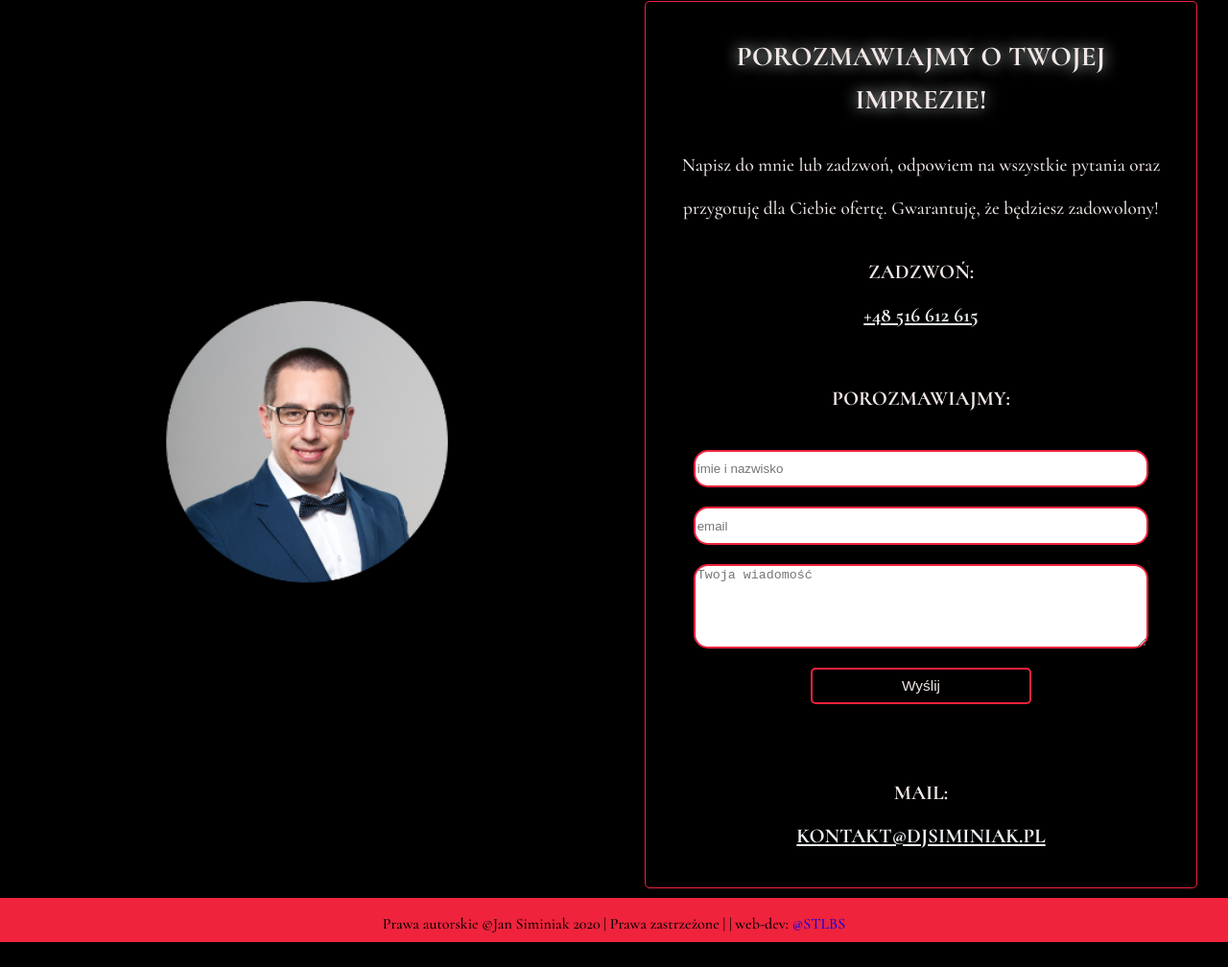
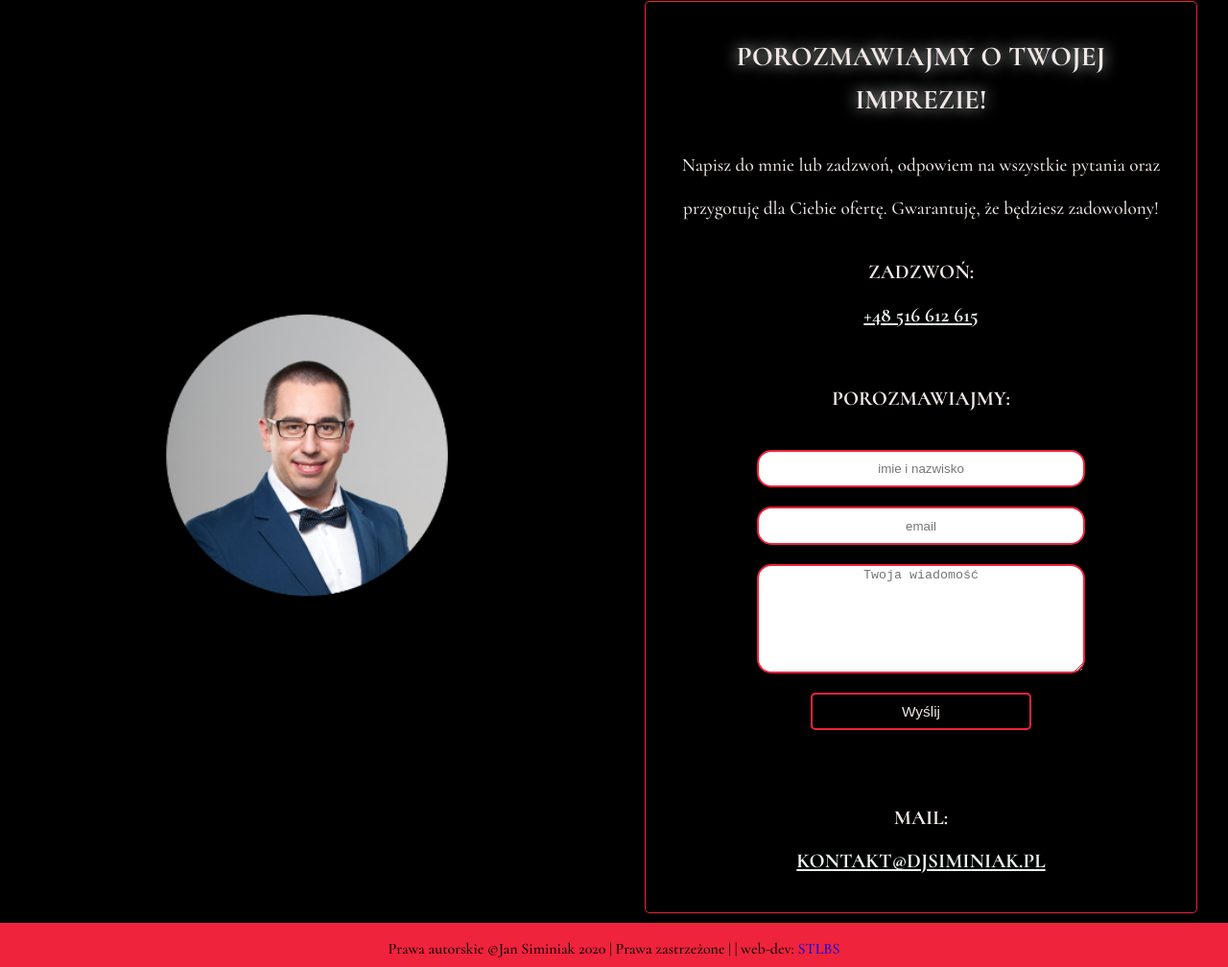
Before and after one commit to mateusz-stelmach/parralax-scrolling-page-Siminiak, a plain HTML site: page index.html in a window 1280 px wide. Shown: the part 7184-8192 px from the top of the page at 96% size. Before the commit the page ends 8166 px from the top, so only its background shows below. Drawn offline with Linux system fonts and the light colour scheme; some packages are replaced by stand-ins of ours.

Commit message:
another test

```diff
--- a/index.html
+++ b/index.html
@@ -254,10 +254,10 @@
 
                 <form  class="form" name="contact" method="POST" data-netlify="true" data-netlify-recaptcha="true">
                     <h3>Porozmawiajmy: </h3>
-                        <input type="text" name="name" placeholder="imie i nazwisko"/></label>
+                        <input type="text" name="name" placeholder="imie i nazwisko" style="text-align: center"/></label>
 
-                        <input type="email" name="email" placeholder="email" /></label>
-                    <textarea name="message" placeholder="Twoja wiadomość" row=4></textarea></label>
+                        <input type="email" name="email" placeholder="email" style="text-align: center" /></label>
+                    <textarea name="message" placeholder="Twoja wiadomość" row=4 style="text-align: center"></textarea></label>
                         <div data-netlify-recaptcha="true"></div>
                         <button type="submit">Wyślij</button>
                     </p>
@@ -266,7 +266,7 @@
             </div>
         </div>
         <div class="footer">
-            <p>Prawa autorskie ©Jan Siminiak 2020 | Prawa zastrzeżone | | web-dev: <a href="mailto:stelmach.webdev.gmail.com">@STLBS</a></p>
+            <p>Prawa autorskie ©Jan Siminiak 2020 | Prawa zastrzeżone | | web-dev: <a href="mailto:stelmach.webdev.gmail.com">STLBS</a></p>
         </div>
 
     </footer>
--- a/main.css
+++ b/main.css
@@ -972,7 +972,7 @@ nav ul li a {
 }
 
 .form input{
-    width: 35em;
+    width: 25em;
     height: 2.5em;
     margin: 10px 0px;
     border-radius: 15px;
@@ -981,8 +981,8 @@ nav ul li a {
 }
 
 .form textarea{
-    width: 35em;
-    height: 6em;
+    width: 25em;
+    height: 8em;
     margin: 10px 0px;
     border-radius: 15px;
     border: 2px solid #ef233c ;
```
